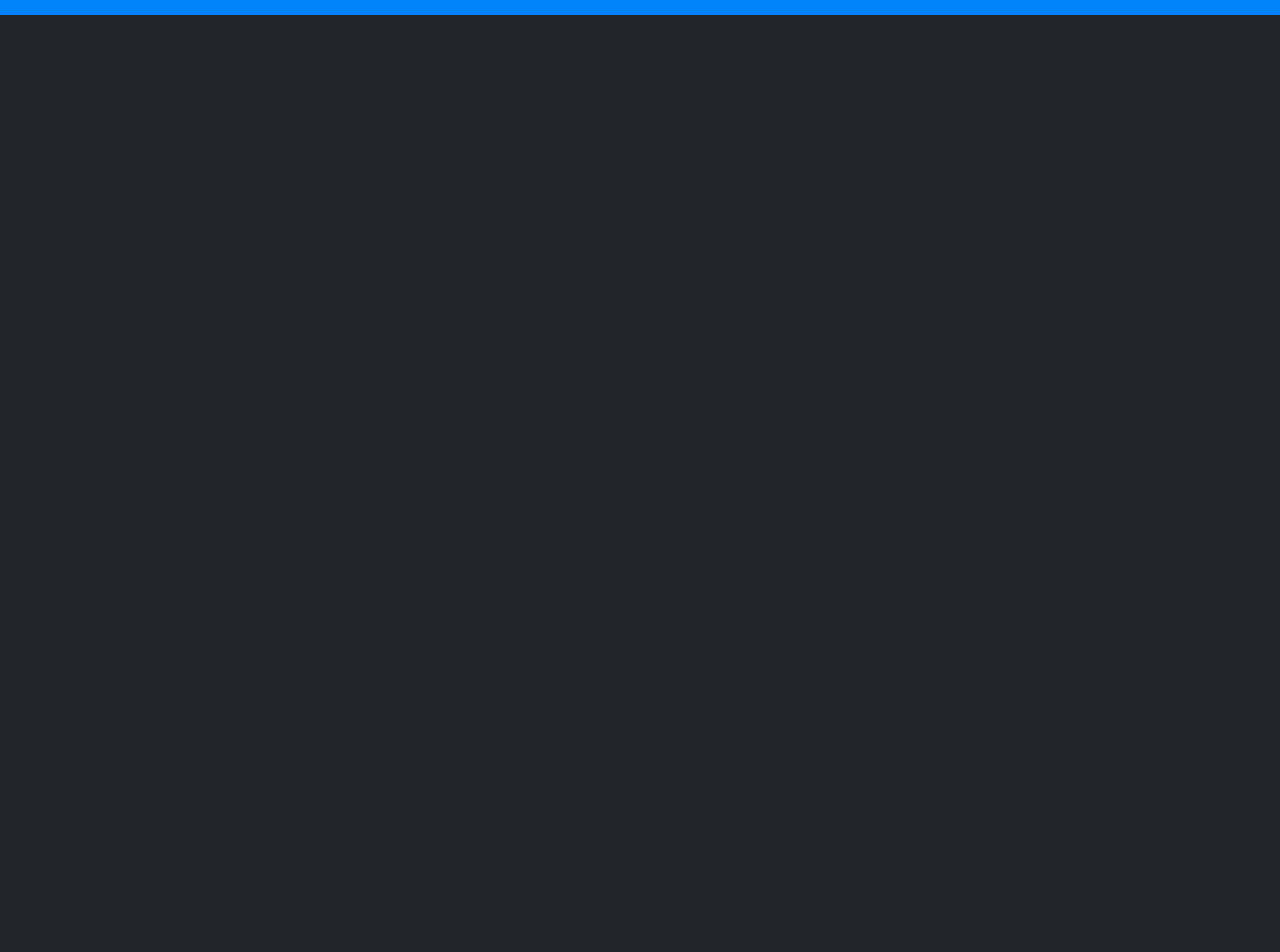
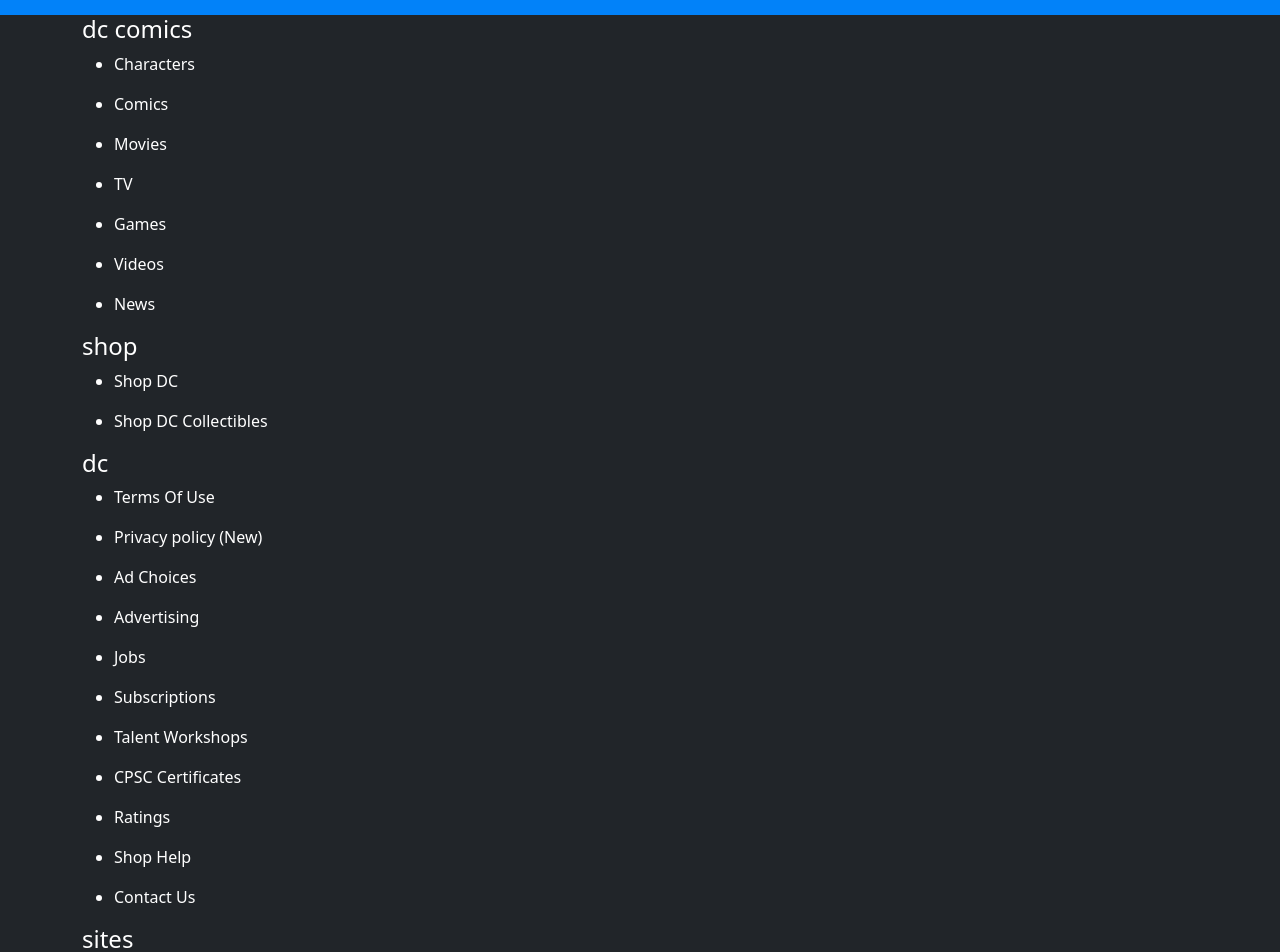
Before and after one commit to albertoBarl/vite-comics, a Vue app: page / in a window 1280 px wide. Shown: the part 220-1172 px from the top of the page. Before the commit the page ends 800 px from the top, so only its background shows below. Built offline with nearby package versions, Linux system fonts and the light colour scheme.

Commit message:
added content in footer (appfooter)

```diff
--- a/src/components/AppFooter.vue
+++ b/src/components/AppFooter.vue
@@ -25,6 +25,50 @@ export default {
           label: "dc power visa",
         },
       ],
+      sections: [
+        {
+          label: "dc comics",
+          links: [
+            "Characters",
+            "Comics",
+            "Movies",
+            "TV",
+            "Games",
+            "Videos",
+            "News",
+          ],
+        },
+        {
+          label: "shop",
+          links: ["Shop DC", "Shop DC Collectibles"],
+        },
+        {
+          label: "dc",
+          links: [
+            "Terms Of Use",
+            "Privacy policy (New)",
+            "Ad Choices",
+            "Advertising",
+            "Jobs",
+            "Subscriptions",
+            "Talent Workshops",
+            "CPSC Certificates",
+            "Ratings",
+            "Shop Help",
+            "Contact Us",
+          ],
+        },
+        {
+          label: "sites",
+          links: [
+            "DC",
+            "MAD Magazine",
+            "DC Kids",
+            "DC Universe",
+            "DC Power Visa",
+          ],
+        },
+      ],
     };
   },
 };
@@ -49,7 +93,14 @@ export default {
     </div>
   </header>
   <footer>
-    <div></div>
+    <div class="container text-white">
+      <div v-for="(element, index) in sections">
+        <h4>{{ sections[index].label }}</h4>
+        <ul v-for="(element, index) in sections[index].links">
+          <li>{{ element }}</li>
+        </ul>
+      </div>
+    </div>
   </footer>
 </template>
 <style scoped lang="scss">
--- a/src/components/AppHeader.vue
+++ b/src/components/AppHeader.vue
@@ -54,7 +54,9 @@ export default {
   <header class="container">
     <div class="row d-flex align-items-center my-3">
       <!-- LOGO -->
-      <div class="col-3"><img :src="logo" alt="not available" /></div>
+      <div class="col-3">
+        <a href="/"><img :src="logo" alt="not available" /></a>
+      </div>
       <!-- NAVBAR -->
       <nav class="col-9 pt-3">
         <ul class="d-flex justify-content-between">
```
